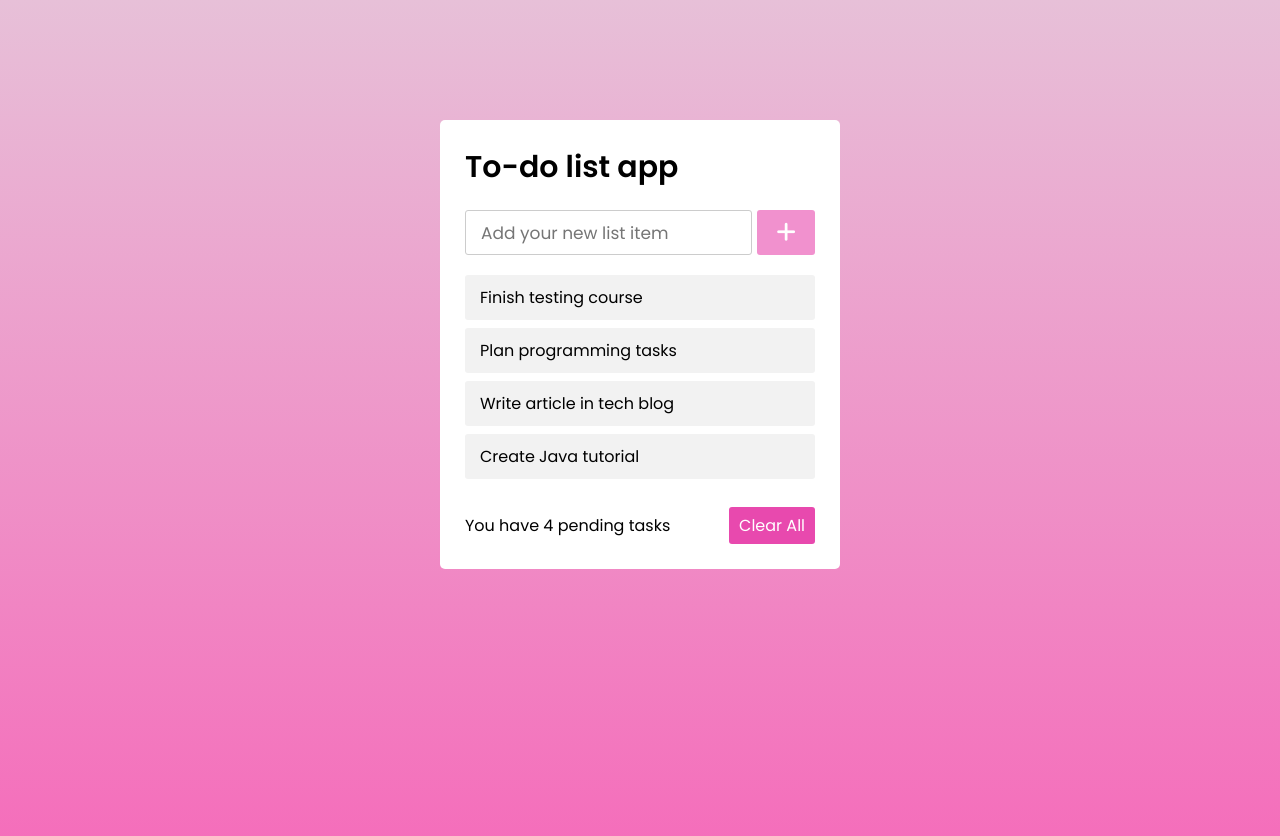
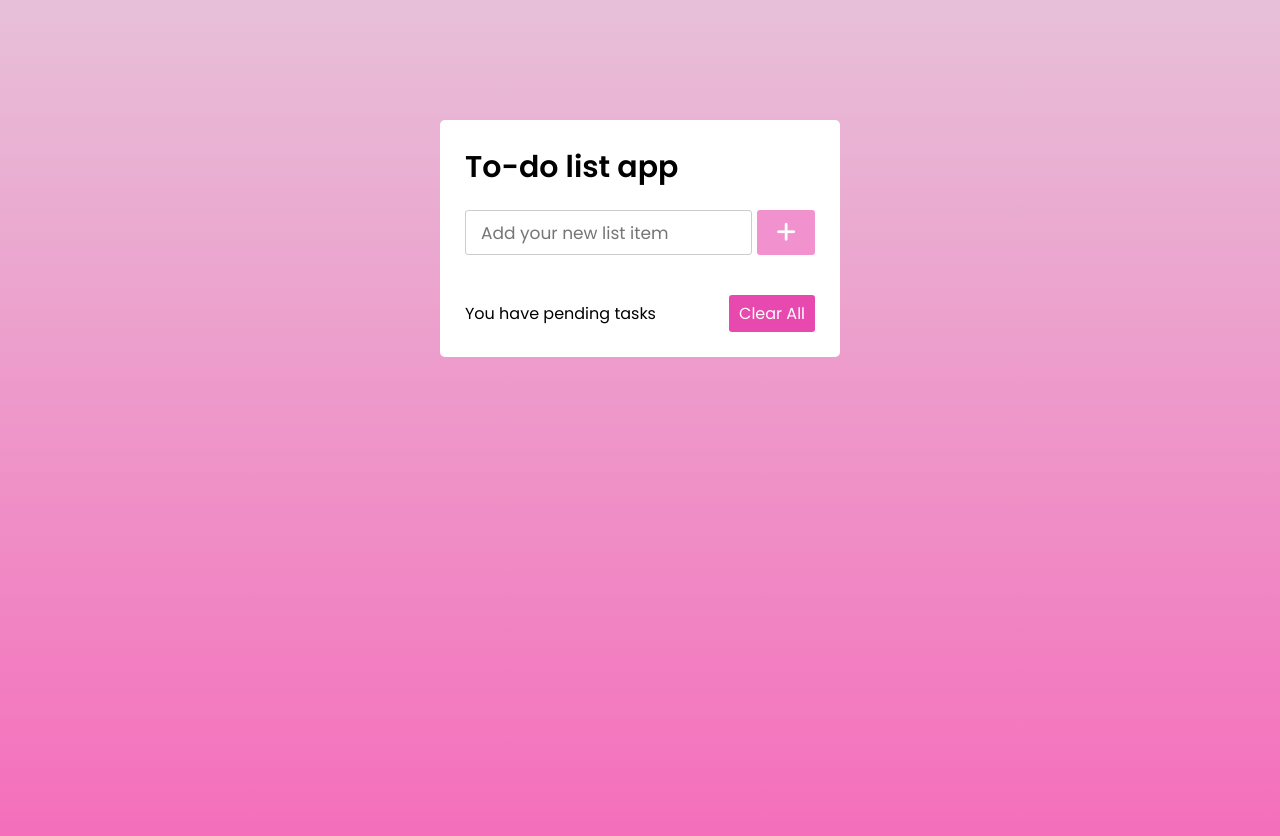
Before and after one commit to micarguez/todo-list, a plain HTML site: page index.html in a window 1280 px wide. Drawn offline with Linux system fonts and the light colour scheme.

Commit message:
dynamic data added, no more fixed li elements

```diff
--- a/index.html
+++ b/index.html
@@ -15,13 +15,10 @@
             <button><i class="fas fa-plus"></i></button>
         </div>
         <ul class="todoList">
-            <li>Finish testing course <span><i class="fas fa-trash"></i></span></li>
-            <li>Plan programming tasks <span><i class="fas fa-trash"></i></span></li>
-            <li>Write article in tech blog <span><i class="fas fa-trash"></i></span></li>
-            <li>Create Java tutorial <span><i class="fas fa-trash"></i></span></li>
+            <!-- Data comes from local storage -->
         </ul>
         <div class="footer">
-            <span>You have 4 pending tasks</span>
+            <span>You have <span class="pendingNumber"></span> pending tasks</span>
             <button>Clear All</button>
         </div>
     </div>
```
